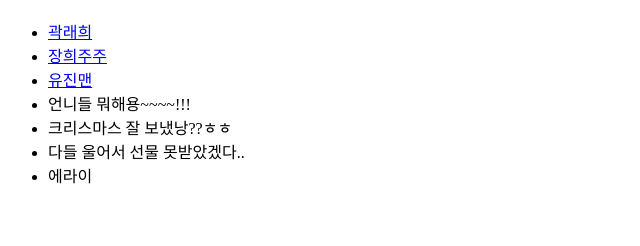
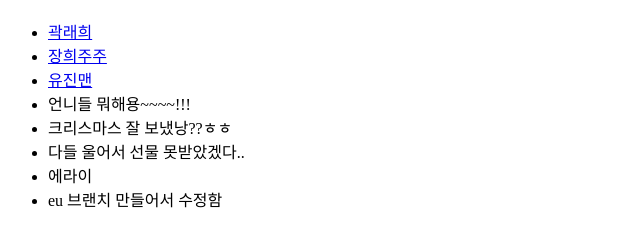
Before and after one commit to raehui/preschool, a plain HTML site: page index.html in a window 1280 px wide. Shown: the part 70-316 px from the top of the page, without its empty margins (0-640 px from the left). Drawn offline with Linux system fonts and the light colour scheme.

Commit message:
나야 깃깃

```diff
--- a/index.html
+++ b/index.html
@@ -16,6 +16,7 @@
         <li>크리스마스 잘 보냈낭??ㅎㅎ</li>
         <li>다들 울어서 선물 못받았겠다..</li>
         <li>에라이</li>
+        <li>eu 브랜치 만들어서 수정함</li>
     </ul>
 </body>
 </html>
```
